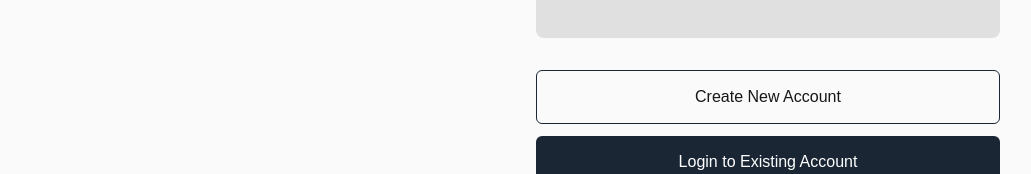
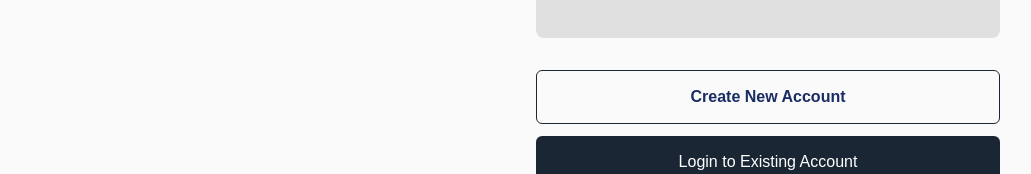
Before and after one commit to shubb67/SafePoint---Capstone-Project, a Next.js app: page / in a window 1280 px wide. Shown: the part 513-687 px from the top of the page, without its empty margins (124-1155 px from the left). Built offline with nearby package versions, Linux system fonts and the light colour scheme.

Commit message:
layout fixes

```diff
--- a/app/styles/WelcomeScreen.css
+++ b/app/styles/WelcomeScreen.css
@@ -84,14 +84,14 @@
 /* Secondary (outlined) */
 .btn-secondary {
   background-color: transparent;
-  color: #1a2634;
-  border: 1px solid #1a2634 !important;
+  color: #192C63 !important; /* use !important to override any other styles */
+  border: 1.8px solid #1a2634 !important;
   box-shadow: none; /* no shadow for outlined buttons */
-  font-weight: 600; /* slightly bolder for emphasis */
+  font-weight: 600 !important; /* slightly bolder for emphasis */
 }
 .btn-secondary:hover {
   background-color: #1a2634;
-  color: #fff;
+  color: #fff !important; /* ensure text color changes on hover */
 }
 
 /* Primary (filled) */
```
